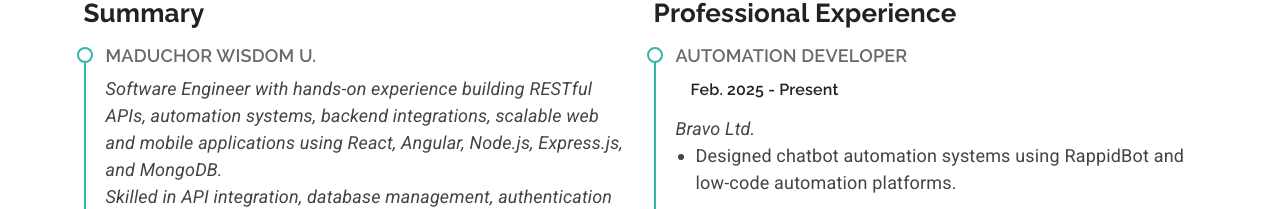
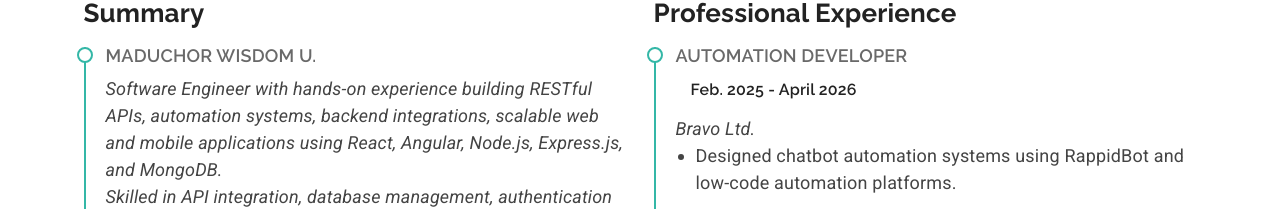
Before and after one commit to wisdom-maduchor/THE_PORTFOLIO, a React (Vite) app: page /resume in a window 1280 px wide. Shown: the part 329-538 px from the top of the page. Built offline with nearby package versions, Linux system fonts and the light colour scheme; the HTML template or start-up script is replaced by a standard one.

Commit message:
more updates

```diff
--- a/src/pages/Resume.jsx
+++ b/src/pages/Resume.jsx
@@ -47,7 +47,7 @@ const Resume = () => {
             <h3 className="resume-title">Professional Experience</h3>
             <div className="resume-item">
               <h4>Automation Developer</h4>
-              <h5>Feb. 2025 - Present</h5>
+              <h5>Feb. 2025 - April 2026</h5>
               <p><em>Bravo Ltd.</em></p>
               <ul>
                 <li>Designed chatbot automation systems using RappidBot and low-code automation platforms.</li>
```
